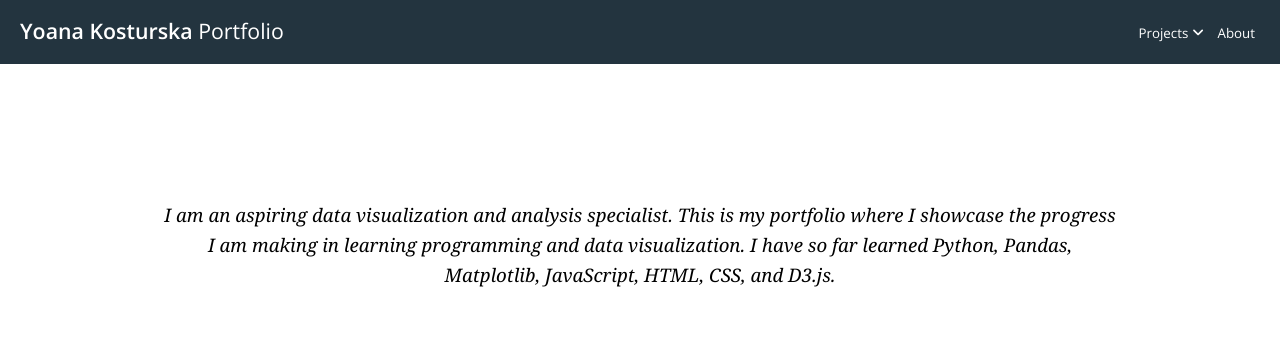
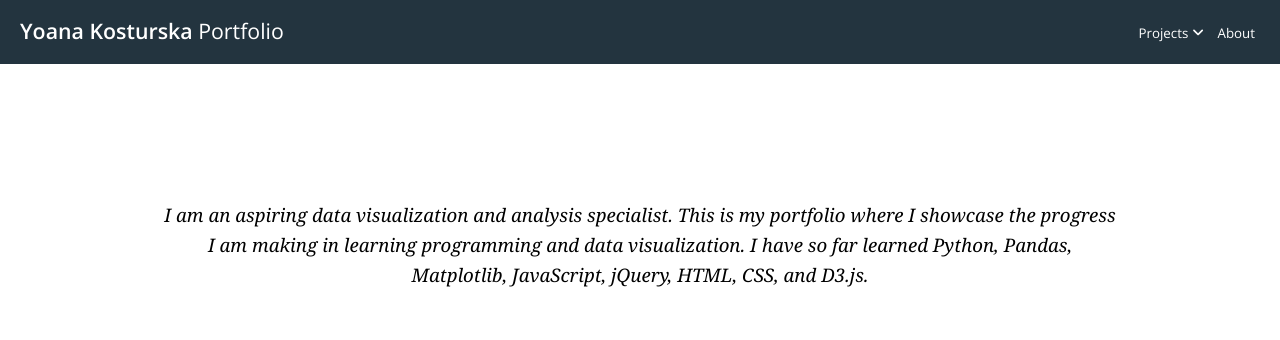
Before and after one commit to yoanako/yoanako, a plain HTML site: page about.html in a window 1280 px wide. Shown: the top 340 px of the page. Drawn offline with nearby package versions, Linux system fonts and the light colour scheme.

Commit message:
bug fixes

```diff
--- a/about.html
+++ b/about.html
@@ -62,7 +62,7 @@
 <!-- Information -->
 <section class="about">
 <p>
-	I am an aspiring data visualization and analysis specialist. This is my portfolio where I showcase the progress I am making in learning programming and data visualization. I have so far learned Python, Pandas, Matplotlib, JavaScript, HTML, CSS, and D3.js.
+	I am an aspiring data visualization and analysis specialist. This is my portfolio where I showcase the progress I am making in learning programming and data visualization. I have so far learned Python, Pandas, Matplotlib, JavaScript, jQuery, HTML, CSS, and D3.js.
 </p>
 </section>
 <!-- Information -->
```
